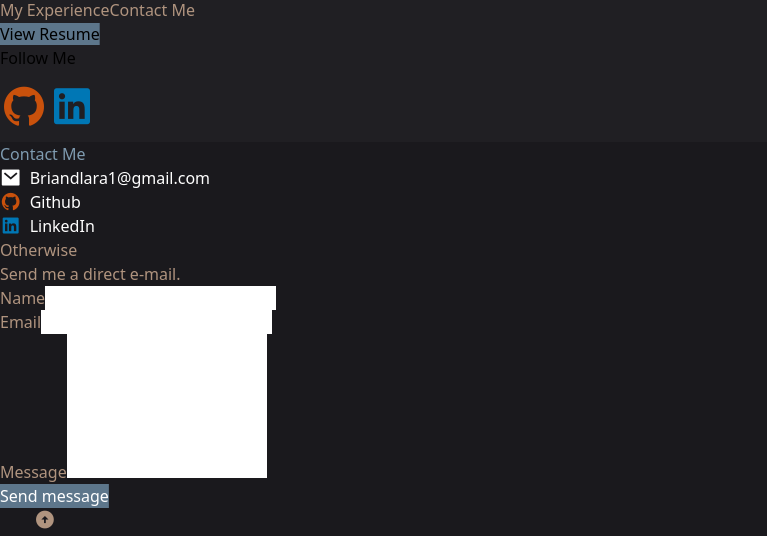
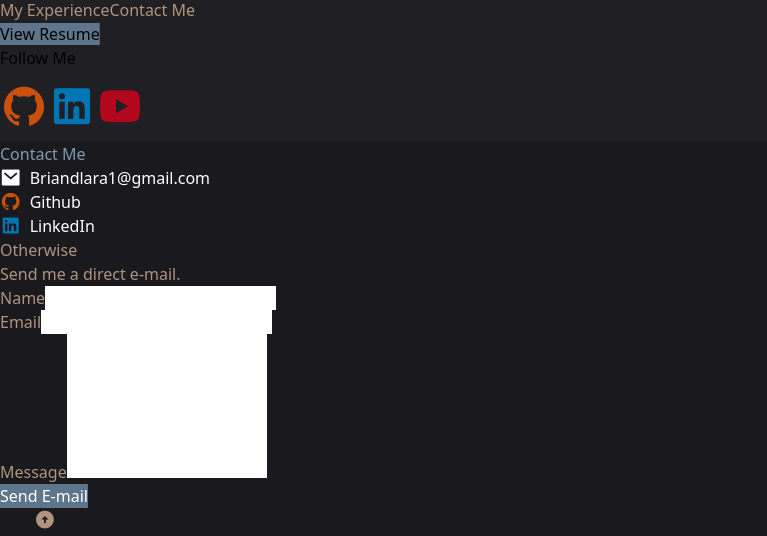
Before and after one commit to BrianDLara/Portfolio, a Vue app: page /contact in a window 1280 px wide. Shown: the part 554-1090 px from the top of the page, without its empty margins (0-767 px from the left). Built offline with nearby package versions, Linux system fonts and the light colour scheme.

Commit message:
updated resume, added youtube channel

```diff
--- a/package.json
+++ b/package.json
@@ -9,6 +9,7 @@
   },
   "dependencies": {
     "@emailjs/browser": "^3.10.0",
+    "axios": "^1.3.4",
     "core-js": "^3.8.3",
     "devicon": "^2.15.1",
     "mosha-vue-toastify": "^1.0.23",
--- a/src/assets/index.css
+++ b/src/assets/index.css
@@ -144,19 +144,23 @@ h1{
   transition: 0.3s;
 }
 
-.github-icon:hover{
-  color: #ffffff;
-}
-
 .linkedin-icon{
   display:inline-block;
   color: #0077B5;
   transition: 0.3s;
 }
 
-.linkedin-icon:hover{
+.youtube-icon{
+  display:inline-block;
+  color: #b2071d;
+  transition: 0.3s;
+}
+
+
+.github-icon:hover, .linkedin-icon:hover, .youtube-icon:hover{
   color: #ffffff;
 }
+
 
 
 .devicon-devicon-plain {
--- a/src/components/NavBar.vue
+++ b/src/components/NavBar.vue
@@ -33,7 +33,7 @@
       </div>
       <!-- Download Resume Button -->
       <div>
-        <a href="https://drive.google.com/file/d/1EYg6IogVkUDQ6UtiJrHRbMwHhQ2i0tMj/view?usp=sharing" target="_blank" class="inline-block text-lg px-8 py-4 leading-none border rounded text-white border-white custom__button">View Resume</a>
+        <a href="https://drive.google.com/file/d/1Z_sLd2Awzrp63awcLhnXguqNoOsHJ9mk/view?usp=sharing" target="_blank" class="inline-block text-lg px-8 py-4 leading-none border rounded text-white border-white custom__button">View Resume</a>
       </div>
 
       <!-- animated text -->
@@ -45,6 +45,7 @@
         <div class="">
           <a href="https://github.com/BrianDLara" target="_blank"><i class="ri-github-fill ri-3x github-icon mx-2 hover:-translate-y-1"></i></a>
           <a href="https://www.linkedin.com/in/brian-lara/" target="_blank"><i class="ri-linkedin-box-fill ri-3x linkedin-icon mx-2 hover:-translate-y-1"></i></a>
+          <a href="https://www.youtube.com/@everythingreact9319" target="_blank"><i class="ri-youtube-fill ri-3x youtube-icon mx-2 hover:-translate-y-1"></i></a>
         </div>
       </div>
     </nav>
--- a/src/pages/ContactMe.vue
+++ b/src/pages/ContactMe.vue
@@ -52,7 +52,7 @@
               </textarea>
             </div>
             <div class="flex justify-center">
-              <button value="Send" type="submit" class="text-lg px-8 py-4 leading-none border rounded text-white border-white custom__button">Send message</button>
+              <button value="Send" type="submit" class="text-lg px-8 py-4 leading-none border rounded text-white border-white custom__button">Send E-mail</button>
             </div>
           </form>
         </section>
```
Also changed, not shown: 1 other file (tests, documents, lock files or other folders).
